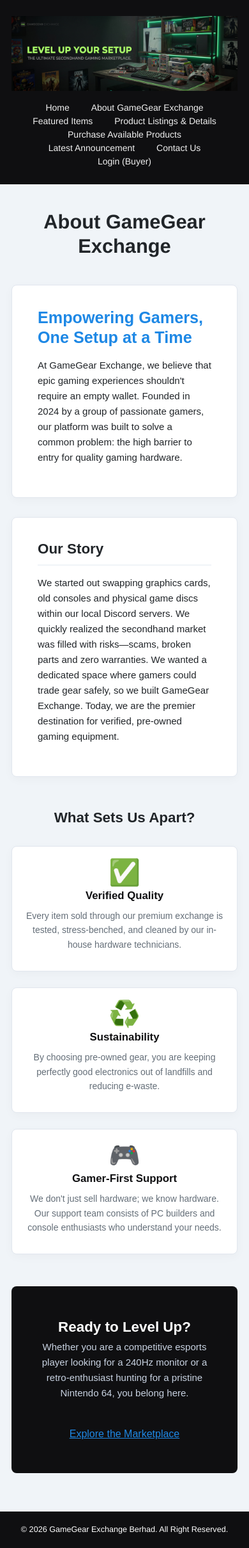
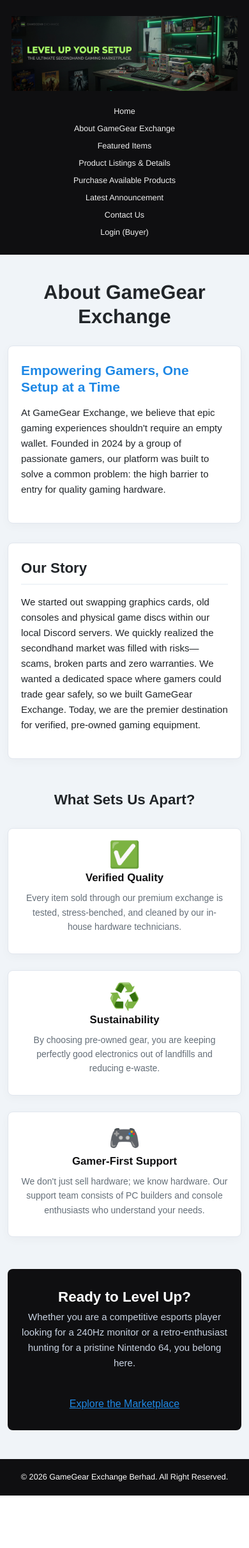
Before and after one commit to JWlow0888/WAD_assignment, a PHP site: page /about/index.php in a window 390 px wide. Shown: the whole page at 64% size. After the commit the page ends 2337 px from the top, so only its background shows below. Run offline with PHP 8.4, Linux system fonts and the light colour scheme.

Commit message:
Add files via upload

```diff
--- a/gamegear/style/style.css
+++ b/gamegear/style/style.css
@@ -427,3 +427,129 @@ td{
     padding: 15px 35px;
     font-size: 16px;
 }
+
+/* ========================================================
+   RESPONSIVE DESIGN — CSS MEDIA QUERIES
+   Breakpoints: 992px (tablet), 768px (large phone), 480px (phone)
+   ======================================================== */
+
+/* Tablet and below */
+@media (max-width: 992px) {
+    table {
+        width: 100%;
+    }
+
+    .about-hero, .about-story {
+        padding: 25px 20px;
+    }
+
+    .quick-access-bar {
+        flex-wrap: wrap;
+        gap: 12px;
+    }
+}
+
+/* Large phones / small tablets */
+@media (max-width: 768px) {
+    #topNavigation {
+        padding: 10px 10px 18px 10px;
+    }
+
+    #topNavigation li {
+        display: inline-block;
+        margin: 4px 8px;
+        font-size: 0.9em;
+    }
+
+    h1 {
+        font-size: 1.7em;
+    }
+
+    h2 {
+        font-size: 1.5em;
+    }
+
+    #contentWrapper {
+        padding: 25px 12px 25px 12px;
+    }
+
+    table {
+        width: 100%;
+        font-size: 0.9em;
+    }
+
+    th, td {
+        padding: 8px 6px;
+    }
+
+    .form-container {
+        max-width: 100%;
+        padding: 25px 20px;
+    }
+
+    .news-header {
+        flex-direction: column;
+        align-items: flex-start;
+        gap: 6px;
+    }
+
+    .features-grid {
+        grid-template-columns: 1fr;
+    }
+}
+
+/* Small phones */
+@media (max-width: 480px) {
+    #topNavigation li {
+        display: block;
+        margin: 6px 0;
+    }
+
+    h1 {
+        font-size: 1.4em;
+    }
+
+    #pageHeader h1 {
+        font-size: 1.2em;
+    }
+
+    table, thead, tbody, th, td, tr {
+        display: block;
+        width: 100%;
+    }
+
+    thead tr {
+        display: none;
+    }
+
+    tr {
+        margin-bottom: 12px;
+        border-bottom: 2px solid rgb(15,15,17);
+    }
+
+    td {
+        text-align: right !important;
+        padding-left: 45% !important;
+        position: relative;
+        border-bottom: 1px solid rgb(230,230,230);
+    }
+
+    td::before {
+        content: attr(data-label);
+        position: absolute;
+        left: 10px;
+        width: 40%;
+        text-align: left;
+        font-weight: bold;
+        color: rgb(30, 136, 229);
+    }
+
+    .quick-access-bar {
+        flex-direction: column;
+        align-items: flex-start;
+    }
+
+    .about-cta {
+        padding: 30px 18px;
+    }
+}
```
